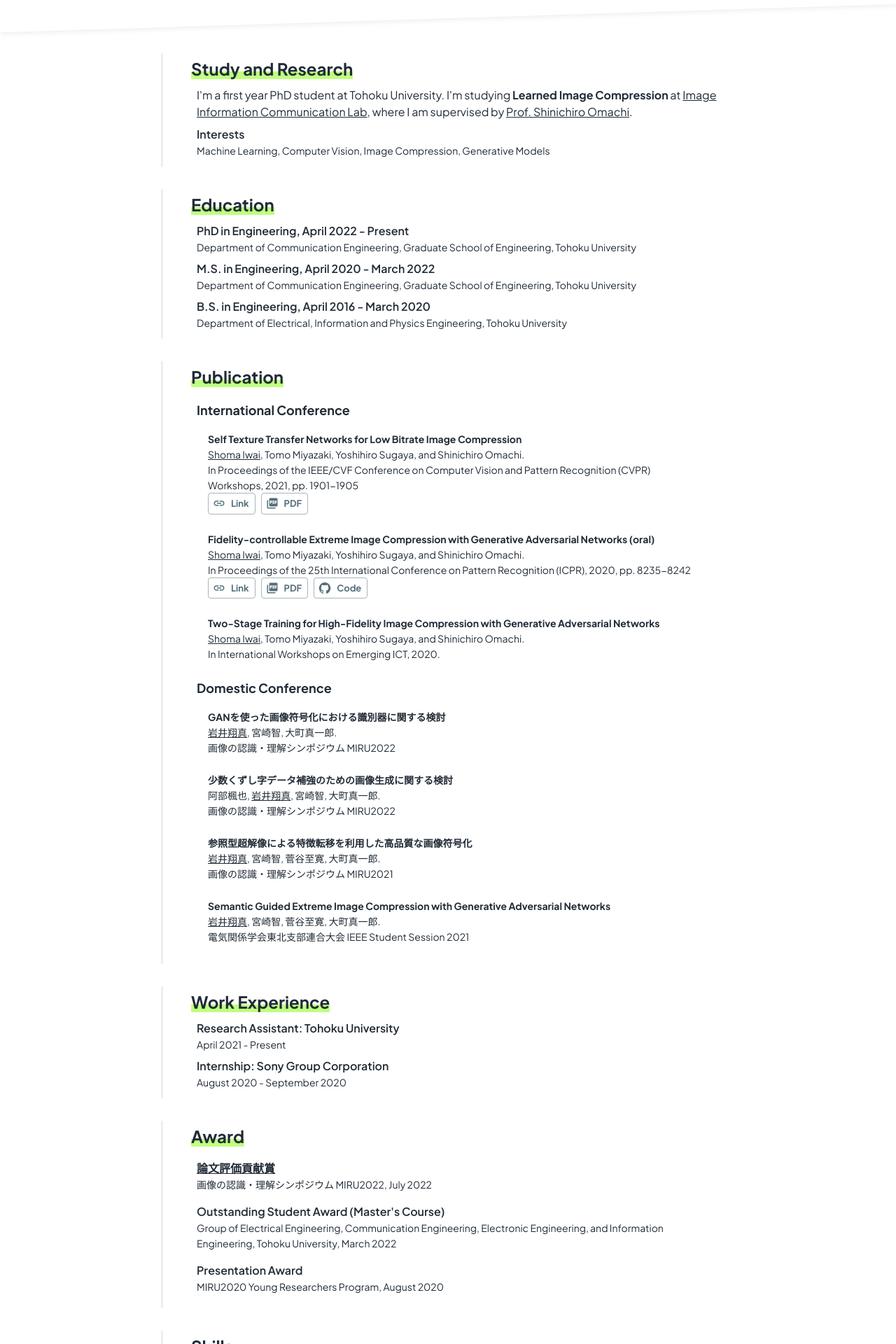
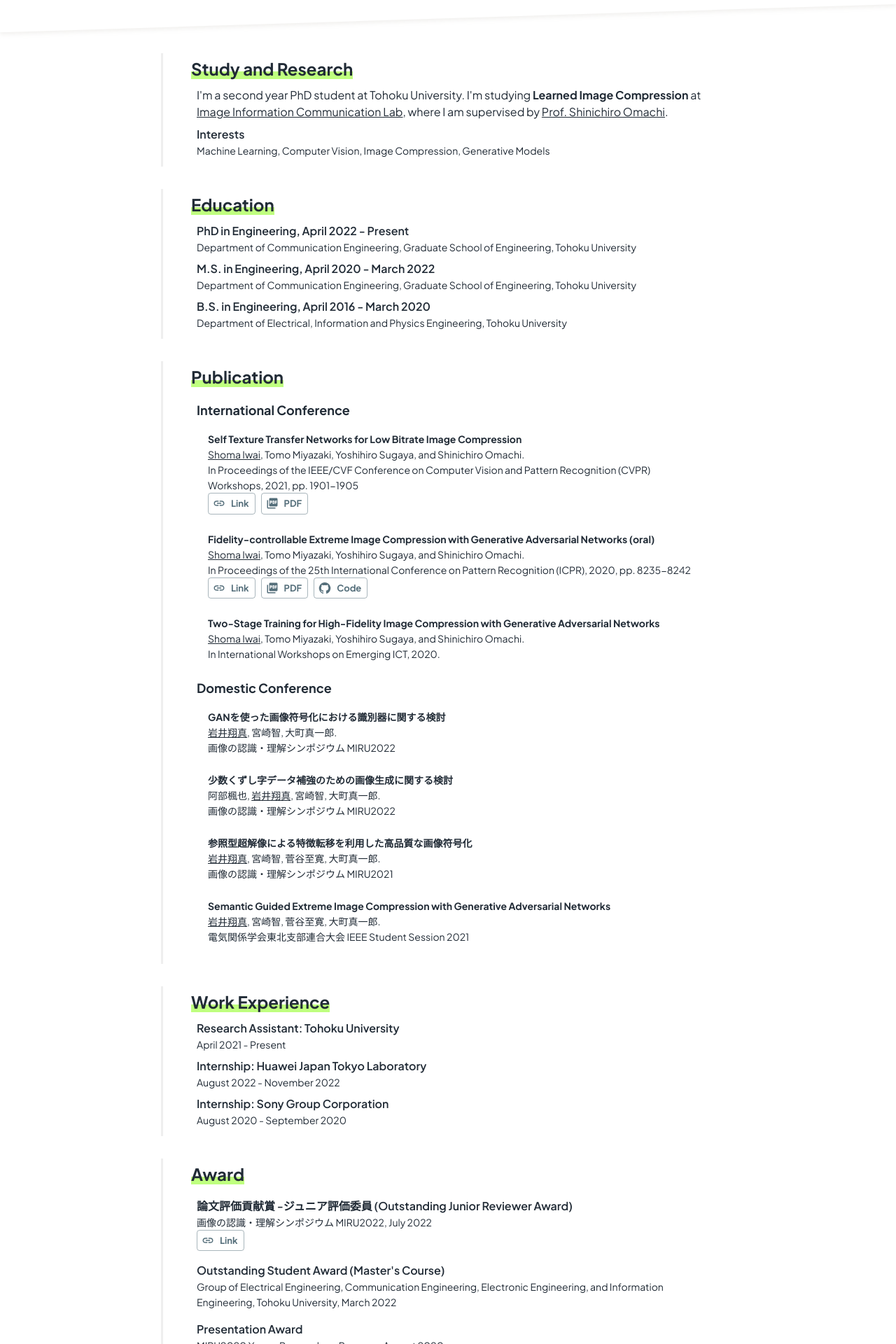
Before and after one commit to iwa-shi/iwa-shi.github.io, a React (Create React App) app: page / in a window 1280 px wide. Shown: the part 360-2280 px from the top of the page at 70% size. Built offline with nearby package versions, Linux system fonts and the light colour scheme.

Commit message:
add work experiment, D1 → D2

```diff
--- a/src/components/award.js
+++ b/src/components/award.js
@@ -23,15 +23,25 @@ import { Email, Google } from '@mui/icons-material';
 import GroupsIcon from '@mui/icons-material/Groups';
 import SectionTitle from './sectionTitle';
 import Link from '@mui/material/Link';
+import LinkIcon from '@mui/icons-material/Link';
 
 
 const AwardArea = () => {
+    const variant = "outlined"
+    // const variant = "contained"
+    // const variant = "text"
+    const buttonStyle = {
+        'px': 1.0,
+        'mr': 1.0
+    }
+    const link = "https://sites.google.com/view/miru2022/home/award?authuser=0";
     return (
         <Paper sx={{px: 5, py: 0.5}} className='left-border'>
             <SectionTitle title='Award' />
             <Box sx={{m: 1, my: 2}}>
-                <Typography variant='subtitle1'><Link color="inherit" href="https://sites.google.com/view/miru2022/home/award?authuser=0">論文評価貢献賞</Link></Typography>
+                <Typography variant='subtitle1'>論文評価貢献賞 -ジュニア評価委員 (Outstanding Junior Reviewer Award)</Typography>
                 <Typography variant='body2'>画像の認識・理解シンポジウム MIRU2022, July 2022</Typography>
+                <Button href={link} sx={buttonStyle} color="secondary" variant={variant}  size="small" startIcon={<LinkIcon />}>Link</Button>
             </Box>
             <Box sx={{m: 1, my: 2}}>
                 <Typography variant='subtitle1'>Outstanding Student Award (Master's Course)</Typography>
--- a/src/components/research.js
+++ b/src/components/research.js
@@ -30,7 +30,7 @@ const ResearchArea = () => {
             <SectionTitle title="Study and Research" />
             <Box sx={{m: 1}}>
             <Typography variant='body1'>
-            I'm a first year PhD student at Tohoku University. I'm studying <span className='green-font bold'>Learned Image Compression</span> at <Link href="http://www.iic.ecei.tohoku.ac.jp/" target="_blank" color="inherit">Image Information Communication Lab</Link>, where I am supervised by <Link href="http://www.iic.ecei.tohoku.ac.jp/~machi/index-e.html" target="_blank" color="inherit">Prof. Shinichiro Omachi</Link>.
+            I'm a second year PhD student at Tohoku University. I'm studying <span className='green-font bold'>Learned Image Compression</span> at <Link href="http://www.iic.ecei.tohoku.ac.jp/" target="_blank" color="inherit">Image Information Communication Lab</Link>, where I am supervised by <Link href="http://www.iic.ecei.tohoku.ac.jp/~machi/index-e.html" target="_blank" color="inherit">Prof. Shinichiro Omachi</Link>.
             </Typography>
             </Box>
             <Box sx={{m: 1}}>
--- a/src/components/workExperience.js
+++ b/src/components/workExperience.js
@@ -33,6 +33,10 @@ const WorkExperienceArea = () => {
                 <Typography variant='body2'>April 2021 - Present</Typography>
             </Box>
             <Box sx={{m: 1}}>
+                <Typography variant='subtitle1'>Internship: Huawei Japan Tokyo Laboratory</Typography>
+                <Typography variant='body2'>August 2022 - November 2022</Typography>
+            </Box>
+            <Box sx={{m: 1}}>
                 <Typography variant='subtitle1'>Internship: Sony Group Corporation</Typography>
                 <Typography variant='body2'>August 2020 - September 2020</Typography>
             </Box>
```
